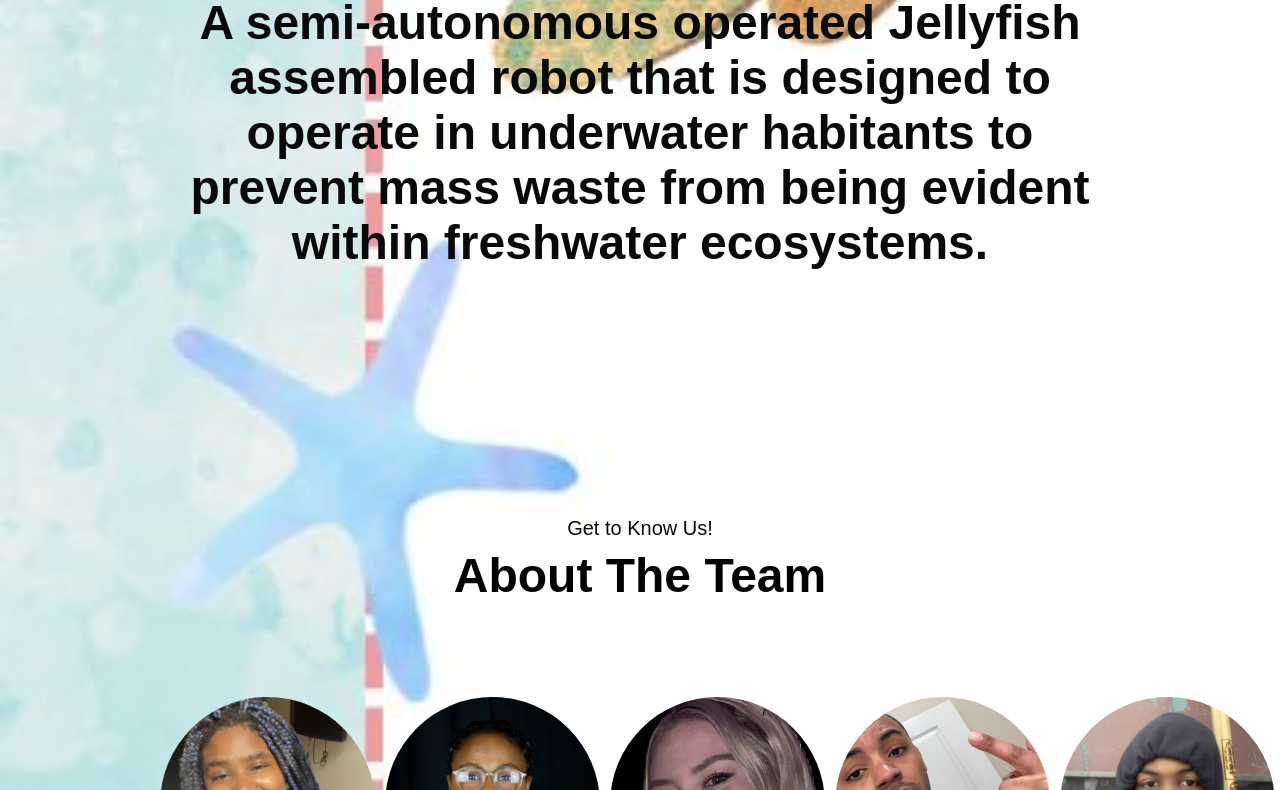
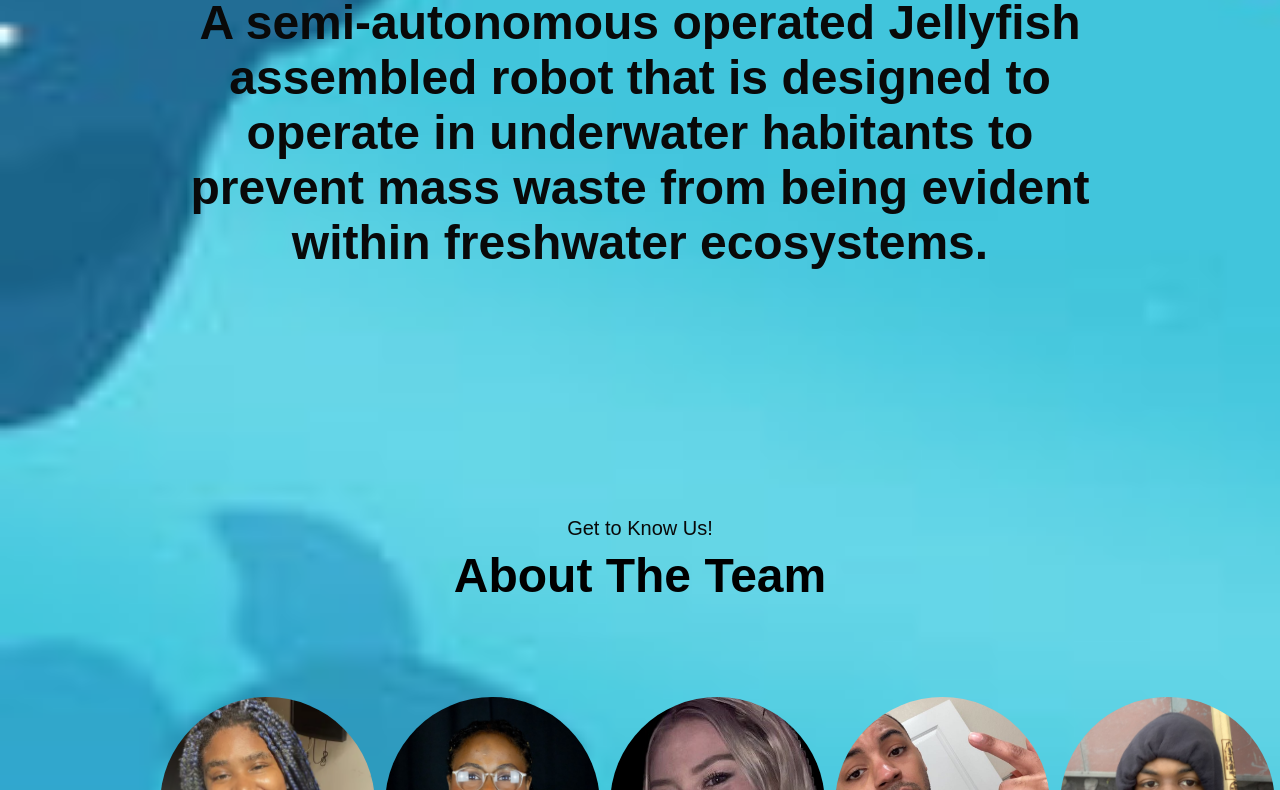
Before and after one commit to jadenhall4/JellBOT, a plain HTML site: page index.html in a window 1280 px wide. Shown: the part 891-1681 px from the top of the page. Drawn offline with Linux system fonts and the light colour scheme; a web font is replaced by a local one.

Commit message:
COMMIT_EDITMSG

```diff
--- a/style.css
+++ b/style.css
@@ -10,7 +10,7 @@
 body {
     font-family: "Edu SA Beginner", sans-serif; /* Corrected font-family */
     background-color: #c047ec; /* Light purple */
-    background-image: url('./assets/background2.jpg');
+    background-image: url('./assets/background3.jpg');
     background-size: cover; /* Cover the entire background */
 }
 
```
